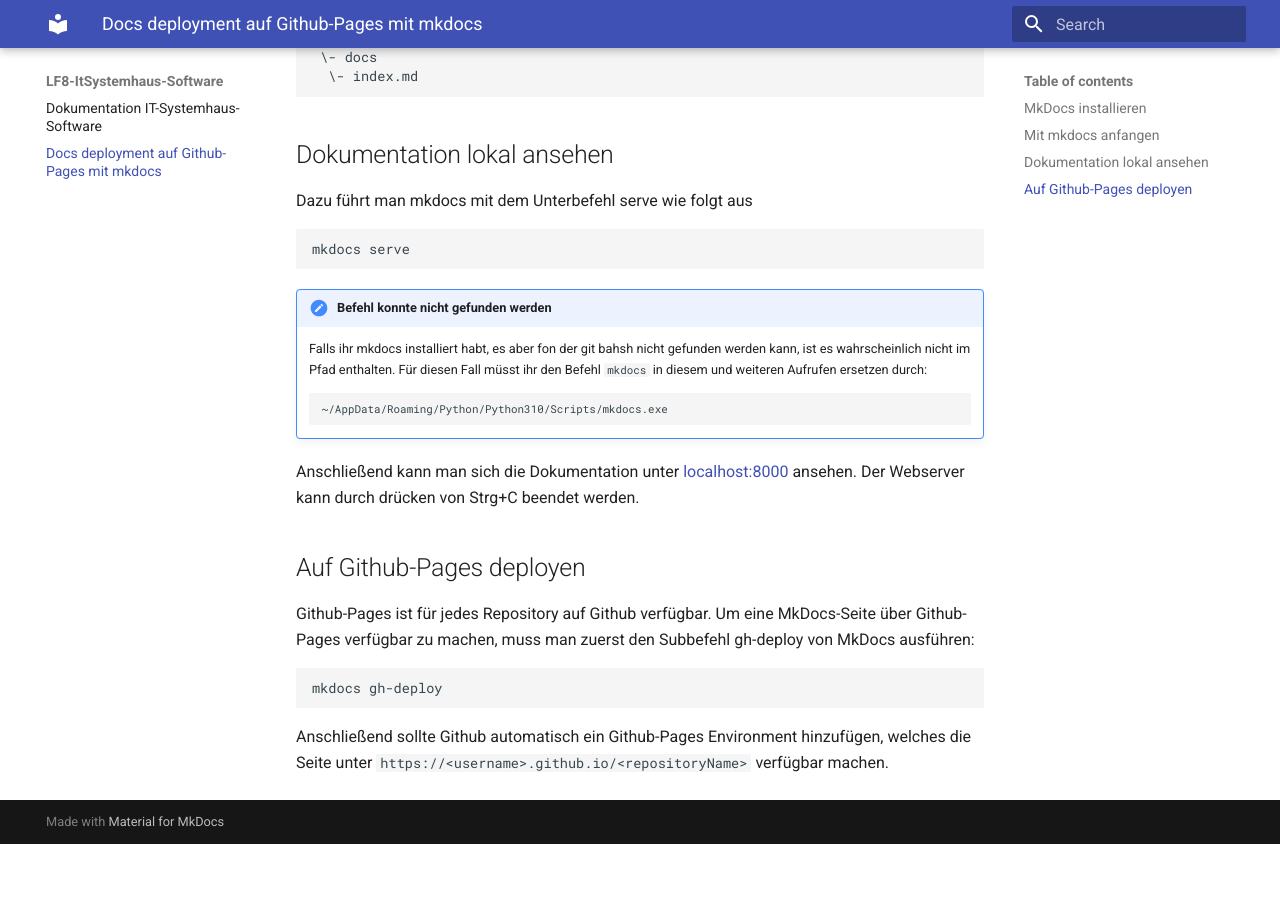
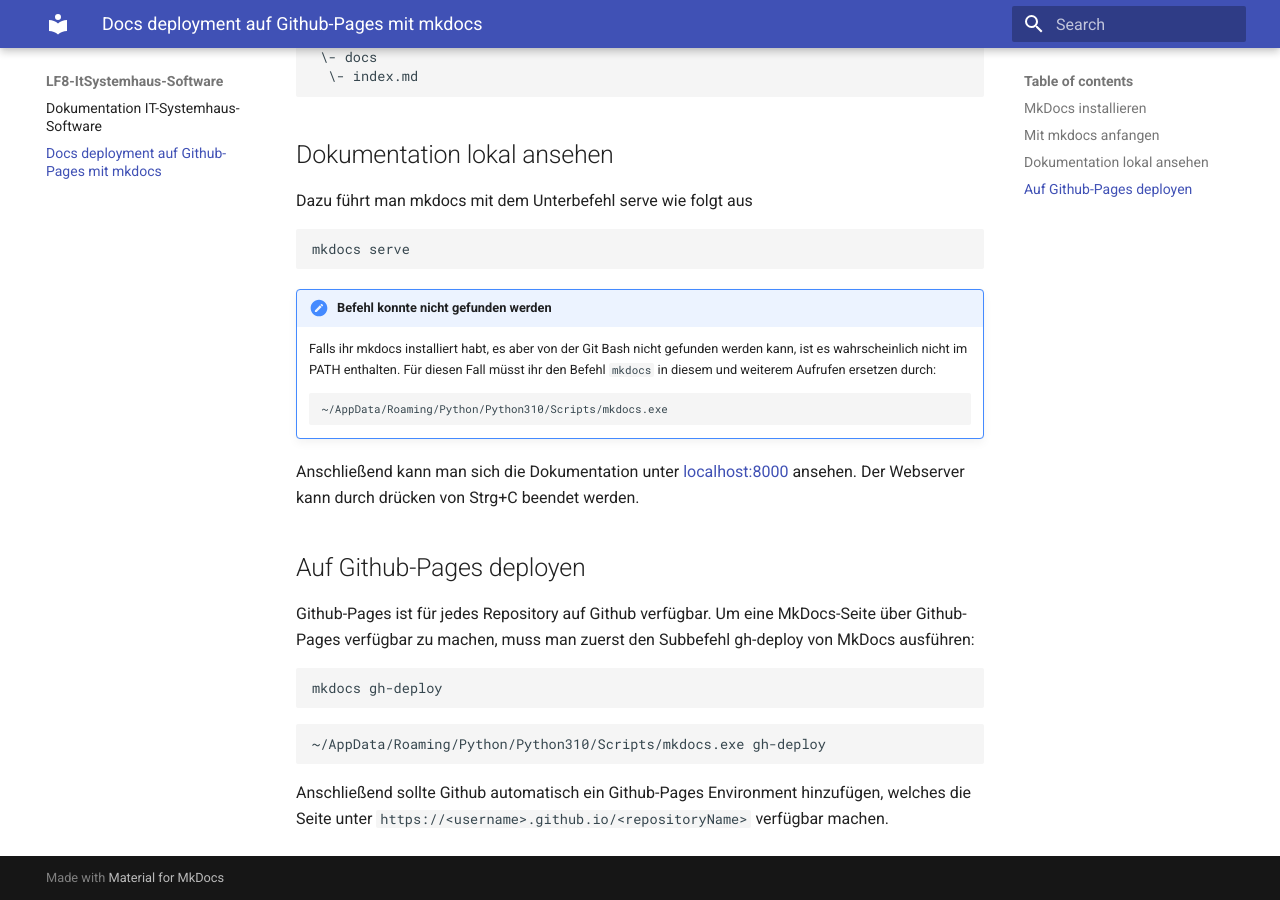
Before and after one commit to fabi321/lf8-itsystemhaus-software, an MkDocs documentation site: the page built from docs/deployment_mit_mkdocs.md, in a window 1280 px wide and 900 px high, scrolled down 830 px. Built offline with MkDocs 1.6.1 and Material for MkDocs 9.7.7, drawn with Linux system fonts in a browser that asks for light colours; before the commit the page ends 1674 px from its top, so only the background shows below that.

Commit message:
proof reading

````diff
--- a/docs/deployment_mit_mkdocs.md
+++ b/docs/deployment_mit_mkdocs.md
@@ -42,7 +42,7 @@
 ```
 
 !!! note "Befehl konnte nicht gefunden werden"
-	Falls ihr mkdocs installiert habt, es aber fon der git bahsh nicht gefunden werden kann, ist es wahrscheinlich nicht im Pfad enthalten. Für diesen Fall müsst ihr den Befehl `mkdocs` in diesem und weiteren Aufrufen ersetzen durch:
+	Falls ihr mkdocs installiert habt, es aber von der Git Bash nicht gefunden werden kann, ist es wahrscheinlich nicht im PATH enthalten. Für diesen Fall müsst ihr den Befehl `mkdocs` in diesem und weiterem Aufrufen ersetzen durch:
 	```
 	~/AppData/Roaming/Python/Python310/Scripts/mkdocs.exe
 	```
@@ -57,5 +57,8 @@
 ```
 mkdocs gh-deploy
 ```
+```
+~/AppData/Roaming/Python/Python310/Scripts/mkdocs.exe gh-deploy
+```
 
 Anschließend sollte Github automatisch ein Github-Pages Environment hinzufügen, welches die Seite unter `https://<username>.github.io/<repositoryName>` verfügbar machen.
````
